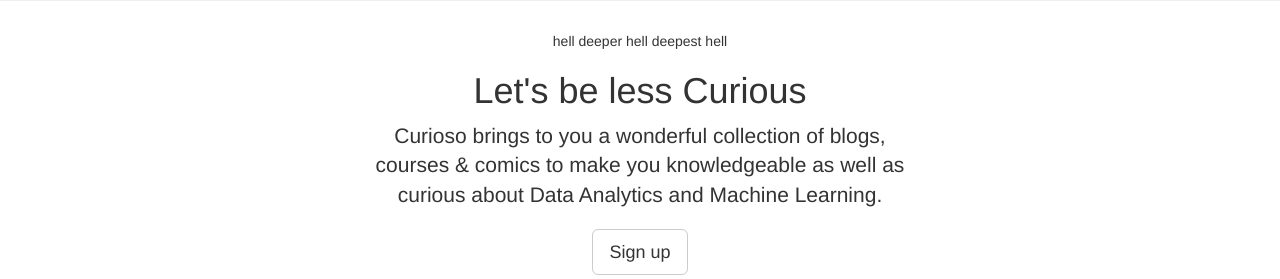
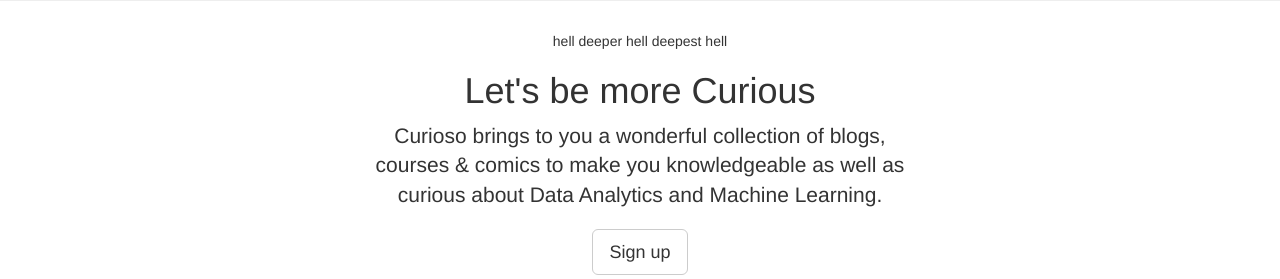
Before and after one commit to partoftheorigin/curioso_website, a Django app: template home/templates/index.html in a window 1280 px wide. Shown: the part 199-478 px from the top of the page. Run offline with Django 3.2, Linux system fonts and the light colour scheme; the template is opened without the code that fills it, so the values that code supplies are empty; some libraries are stand-ins or nearby versions.

Commit message:
more curious

```diff
--- a/home/templates/index.html
+++ b/home/templates/index.html
@@ -18,7 +18,7 @@
       hell
       deeper hell
       deepest hell
-      <h1 class="font_satisfy">Let's be less Curious</h1>
+      <h1 class="font_satisfy">Let's be more Curious</h1>
       <p class="lead">Curioso brings to you a wonderful collection of blogs, courses & comics to make you knowledgeable as well as curious about Data Analytics and Machine Learning. </p>
       <button class="btn btn-default btn-lg" onclick="javascript:document.location='{% url "register" %}'">Sign up</button>
       <!--<input type="button" onclick="location.href='{% url "register" %}';" value="Signup" />-->
```
